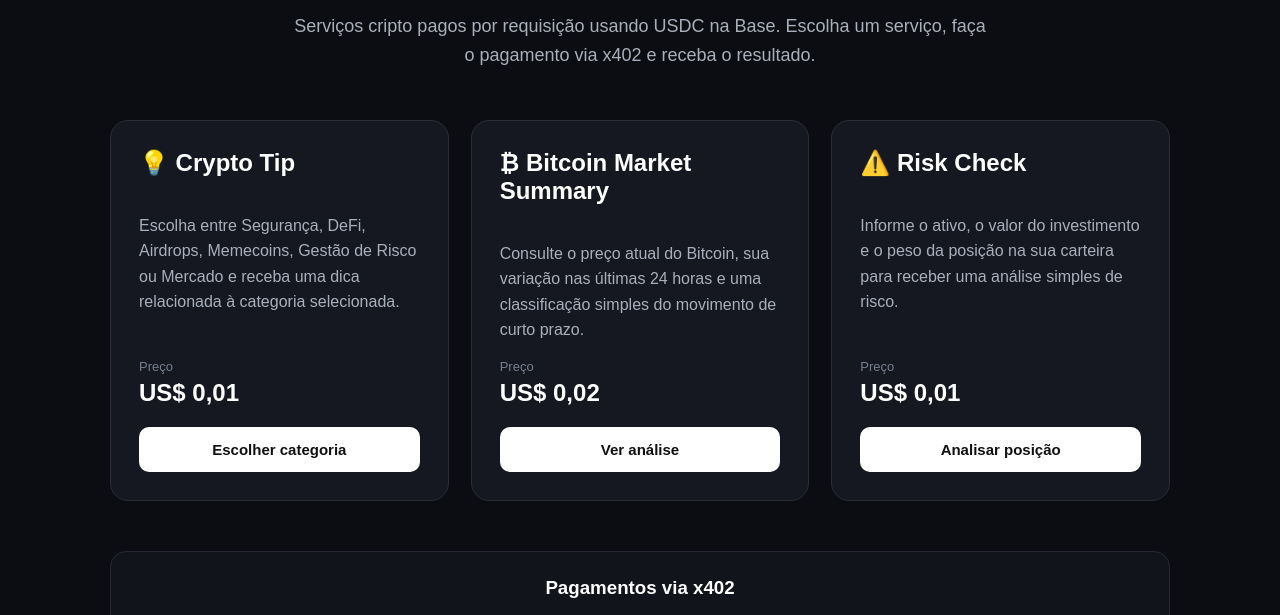
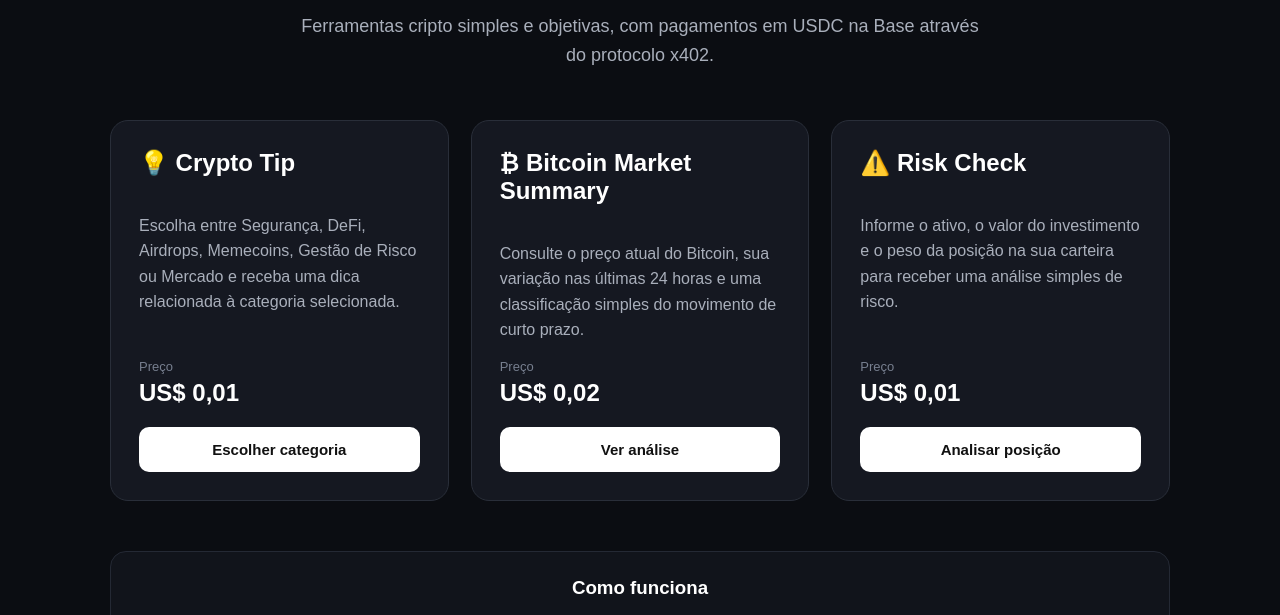
Before and after one commit to glauber-egalon/sumario-cripto-base, a website: page x402-api/public/index.html in a window 1280 px wide. Shown: the part 171-786 px from the top of the page. Drawn offline with Linux system fonts and the light colour scheme.

Commit message:
Improve PayAPI homepage copy

```diff
--- a/x402-api/public/index.html
+++ b/x402-api/public/index.html
@@ -171,8 +171,8 @@
       <h1>Sumário Cripto PayAPI</h1>
 
       <p class="subtitle">
-        Serviços cripto pagos por requisição usando USDC na Base.
-        Escolha um serviço, faça o pagamento via x402 e receba o resultado.
+        Ferramentas cripto simples e objetivas, com pagamentos em USDC na Base
+        através do protocolo x402.
       </p>
 
     </section>
@@ -241,7 +241,7 @@
 
     <section class="info">
 
-      <h3>Pagamentos via x402</h3>
+      <h3>Como funciona</h3>
 
       <p>
         Os serviços utilizam o protocolo x402 para pagamentos em USDC
```
